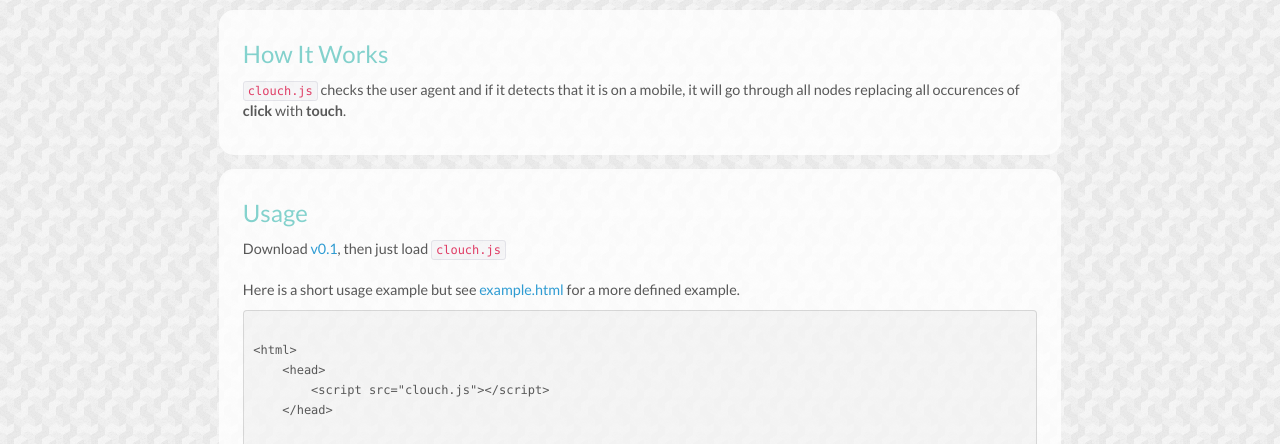
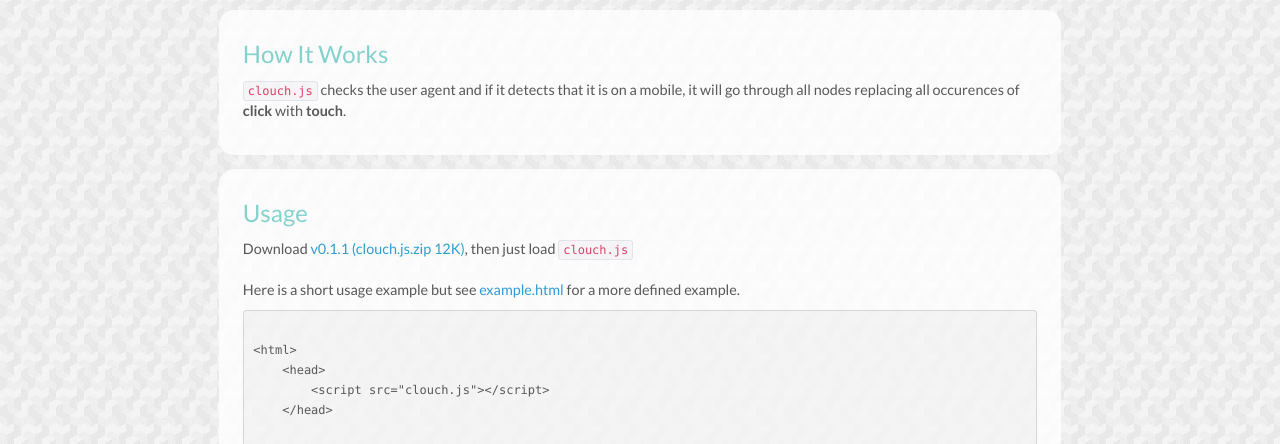
Before and after one commit to bulkan/clouch.js, a plain HTML site: page index.html in a window 1280 px wide. Shown: the part 356-800 px from the top of the page. Drawn offline with Linux system fonts and the light colour scheme.

Commit message:
updated version info

```diff
--- a/index.html
+++ b/index.html
@@ -46,7 +46,7 @@
                 <div class="information-box span8 offset2">
                     <p class="information-heading">Usage</p>
                     <p class="information-text">
-                    Download <a href="https://github.com/bulkan/clouch.js/releases/v0.1">v0.1</a>, then just load <code>clouch.js</code>
+                    Download <a href="https://github.com/bulkan/clouch.js/releases/v0.1.1">v0.1.1 (clouch.js.zip 12K)</a>, then just load <code>clouch.js</code>
                     </br>
                     </br>Here is a short usage example but see <a href="https://github.com/bulkan/clouch.js/blob/master/example.html">example.html</a> for a more defined example.
 <pre>
```
